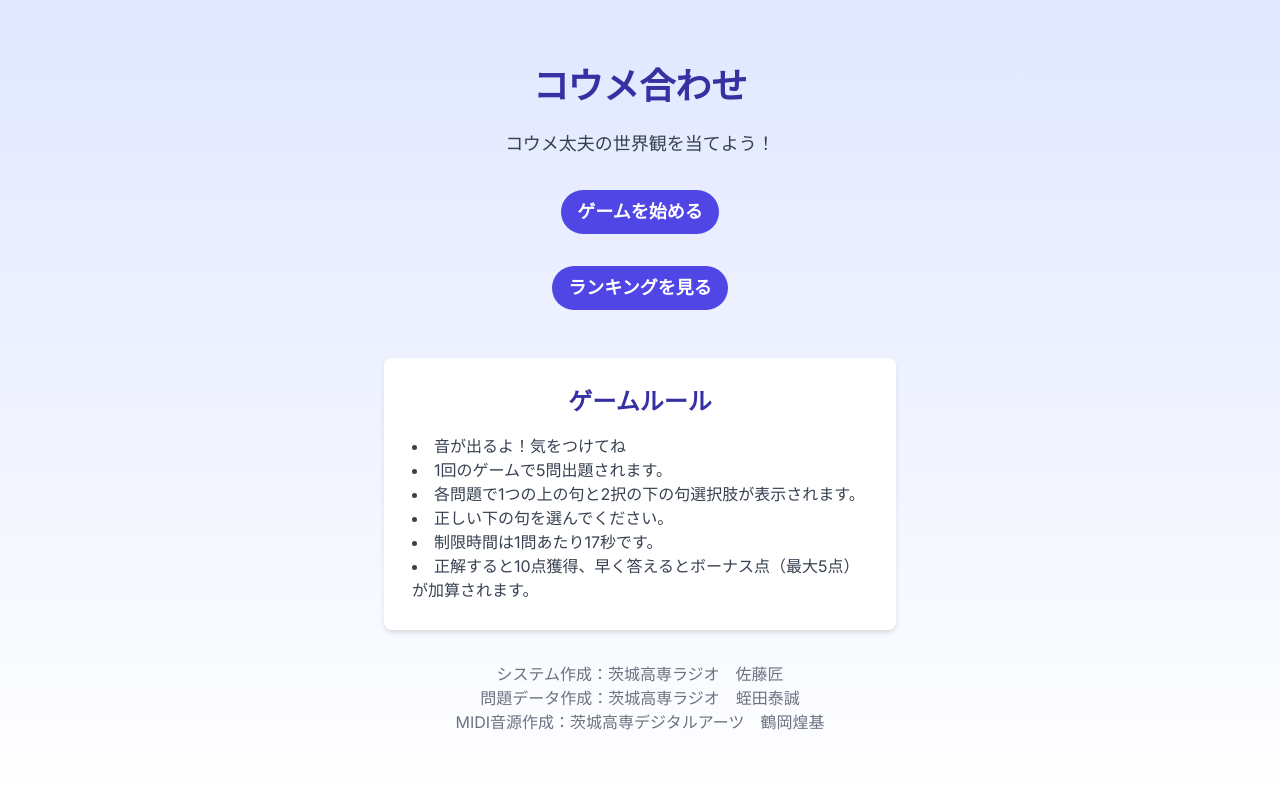
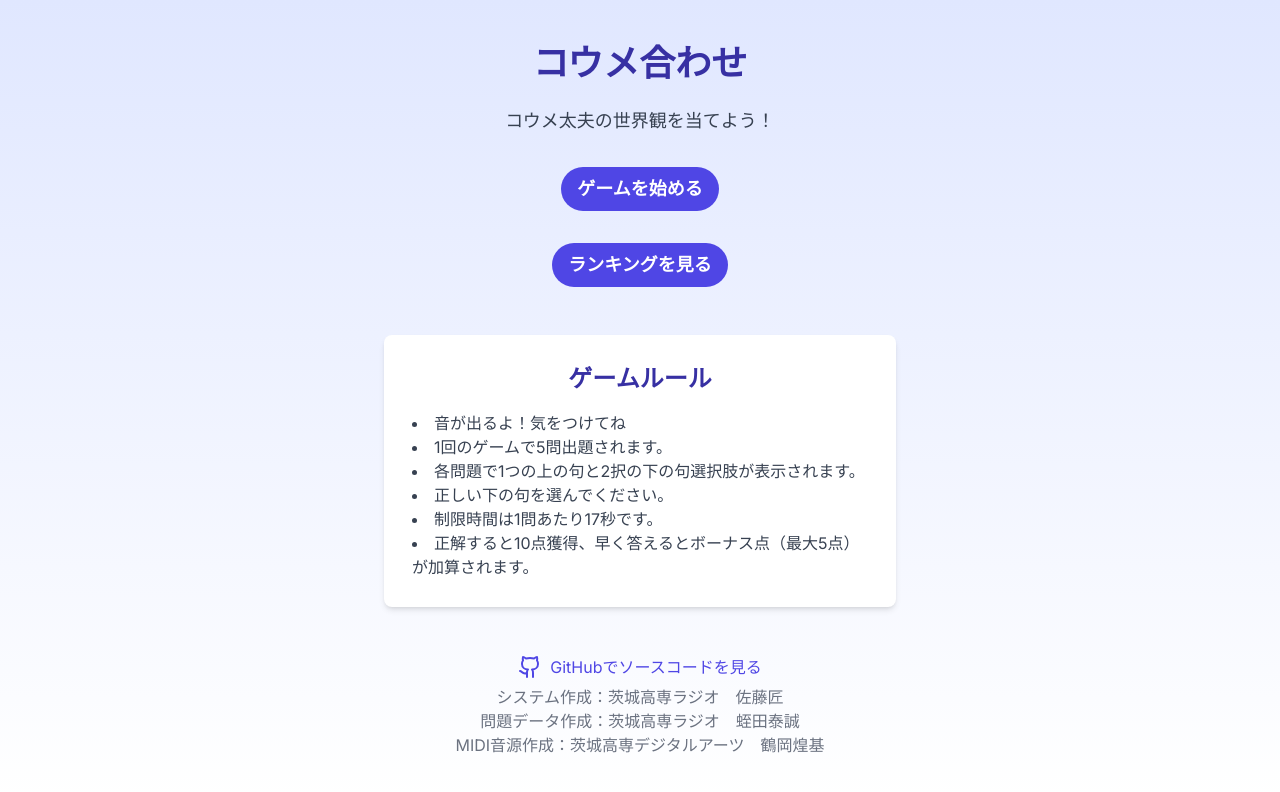
Before and after one commit to 12r9p/koume_awase, a Next.js app: page / in a window 1280 px wide. Shown: the top 792 px of the page. Built offline with nearby package versions, Linux system fonts and the light colour scheme.

Commit message:
githubリンク追加

```diff
--- a/package.json
+++ b/package.json
@@ -11,6 +11,7 @@
   "dependencies": {
     "@notionhq/client": "^2.2.15",
     "axios": "^1.7.5",
+    "lucide-react": "^0.436.0",
     "next": "14.2.7",
     "react": "^18",
     "react-dom": "^18"
--- a/src/app/page.tsx
+++ b/src/app/page.tsx
@@ -1,7 +1,7 @@
-// Home.tsx
 import React from 'react';
 import Link from 'next/link';
 import Head from 'next/head';
+import { Github } from 'lucide-react';
 
 const Home: React.FC = () => {
   return (
@@ -44,9 +44,19 @@ const Home: React.FC = () => {
       </main>
 
       <footer className="mt-8 text-center text-gray-500">
+        <a
+          href="https://github.com/12r9p/koume_awase"
+          target="_blank"
+          rel="noopener noreferrer"
+          className="inline-flex items-center mt-4 text-indigo-600 hover:text-indigo-800 transition-colors duration-200"
+        >
+          <Github size={24} className="mr-2" />
+          GitHubでソースコードを見る
+        </a>
         <p>システム作成：茨城高専ラジオ　佐藤匠</p>
         <p>問題データ作成：茨城高専ラジオ　蛭田泰誠</p>
         <p>MIDI音源作成：茨城高専デジタルアーツ　鶴岡煌基</p>
+
       </footer>
     </div>
   );
```
Also changed, not shown: src/app/game/page.tsx (+33 -2 lines), 1 other file (tests, documents, lock files or other folders).
